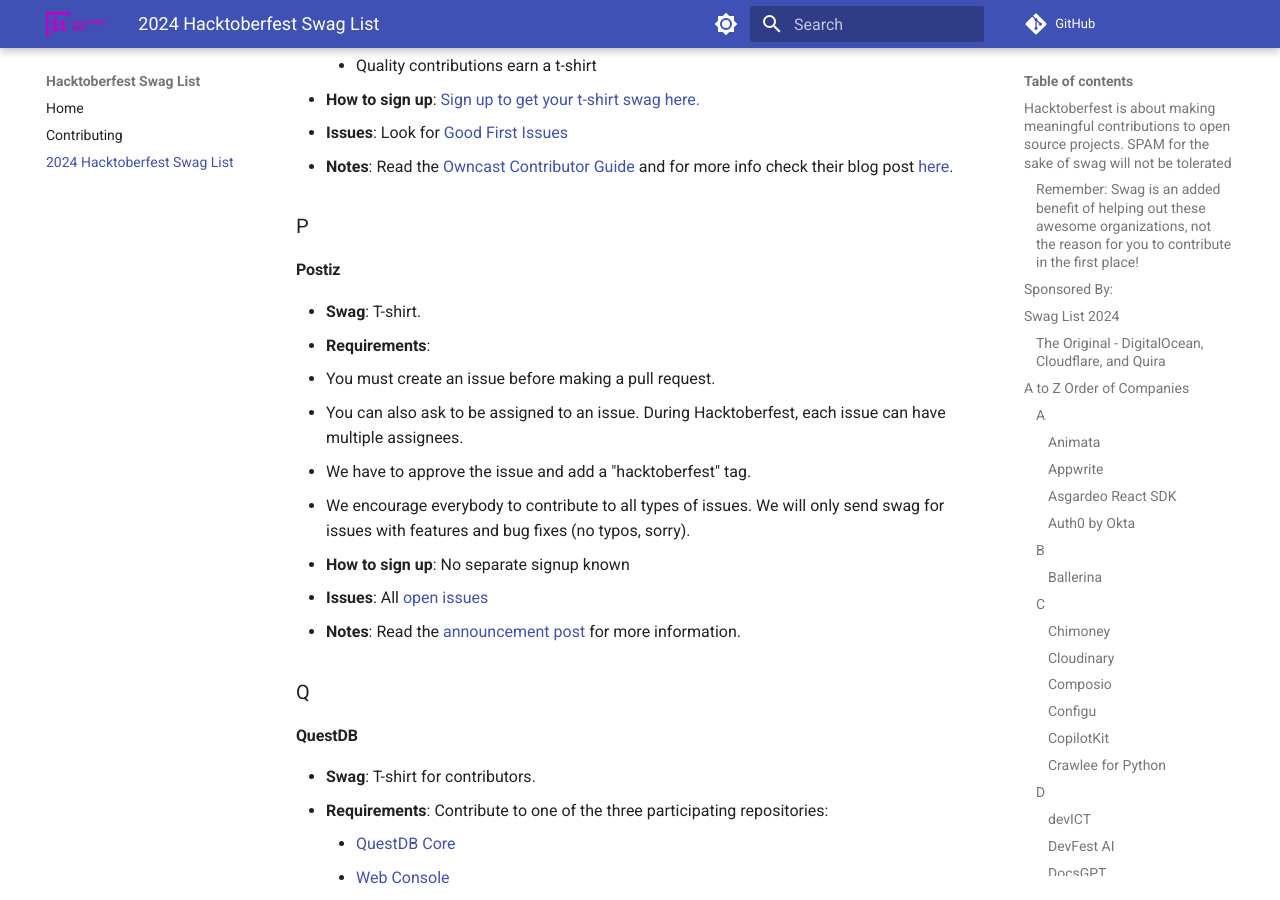
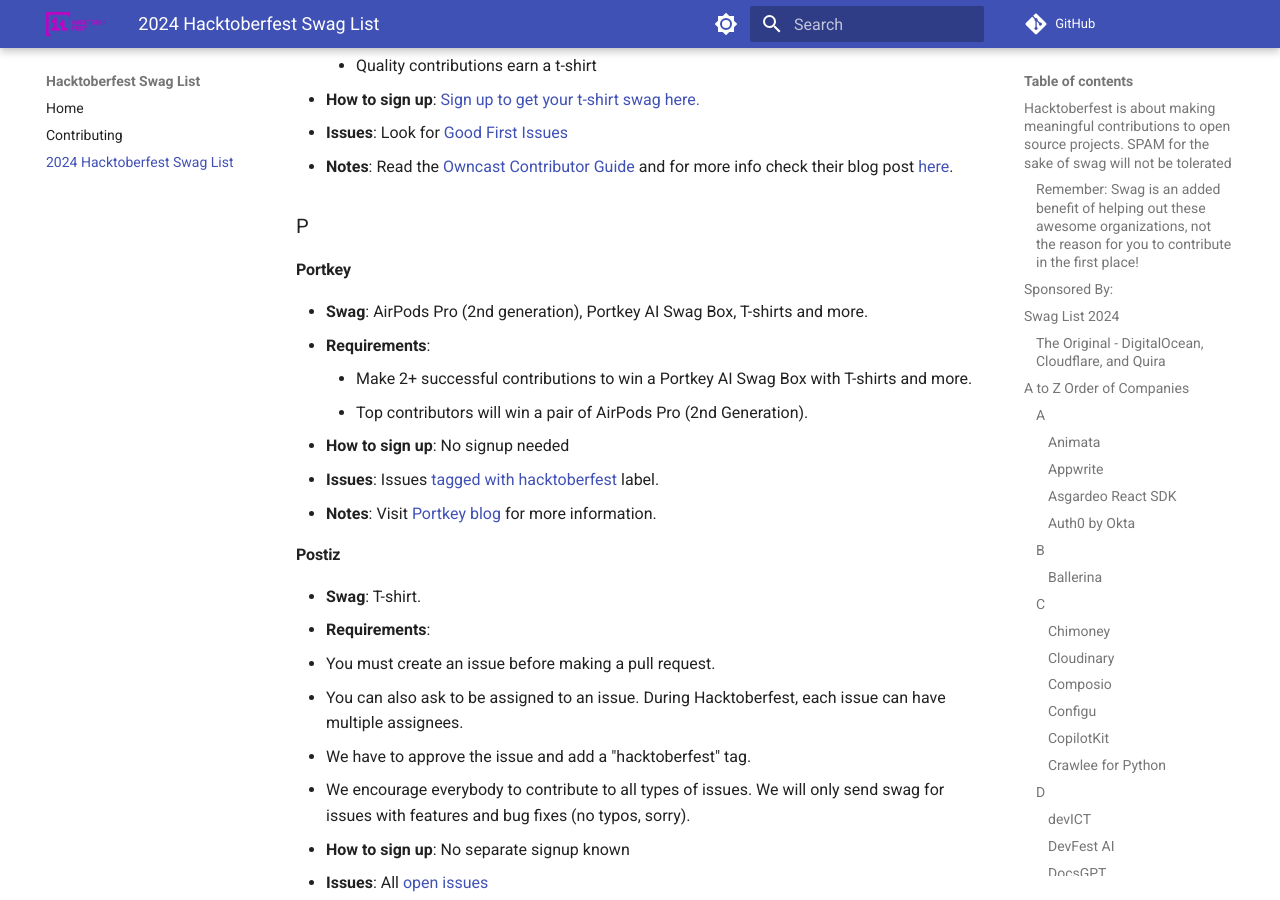
Before and after one commit to crweiner/hacktoberfest-swag-list, an MkDocs documentation site: the page built from docs/list.md, in a window 1280 px wide and 900 px high, scrolled down 11638 px. Built offline with MkDocs 1.6.1 and Material for MkDocs 9.7.7, drawn with Linux system fonts in a browser that asks for light colours; plug-ins that fetch from the network failed and are left out; comment, search, counter and statistics services are not loaded.

Commit message:
added portkey to list.md (#953)
* added portkey to list.md

* Update docs/list.md

Co-authored-by: vimode <39148877+vimode@users.noreply.github.com>

---------

Co-authored-by: vimode <39148877+vimode@users.noreply.github.com>
Co-authored-by: Chandler Weiner <chandler@chandlerweiner.com>

```diff
--- a/docs/list.md
+++ b/docs/list.md
@@ -364,6 +364,16 @@
 
 ### P
 
+#### **Portkey**
+
+- **Swag**: AirPods Pro (2nd generation), Portkey AI Swag Box, T-shirts and more.
+- **Requirements**:
+    - Make 2+ successful contributions to win a Portkey AI Swag Box with T-shirts and more.
+    - Top contributors will win a pair of AirPods Pro (2nd Generation).
+- **How to sign up**: No signup needed
+- **Issues**: Issues [tagged with hacktoberfest](https://github.com/Portkey-AI/gateway/issues?q=is%3Aopen+is%3Aissue+label%3Ahacktoberfest) label.
+- **Notes**: Visit [Portkey blog](https://portkey.ai/blog/portkey-hacktoberfest-24/) for more information.
+
 #### **Postiz**
 
 - **Swag**: T-shirt.
```
